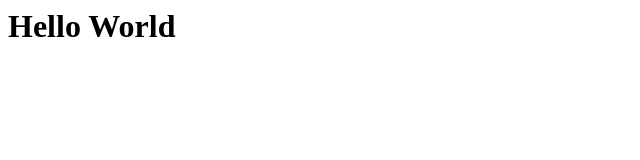
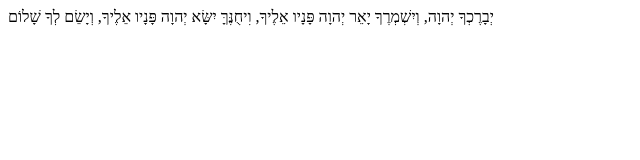
Before and after one commit to msokol98/msokol98.github.io, a plain HTML site: page index.html in a window 1280 px wide. Shown: the whole page, without its empty margins (0-640 px from the left). Drawn offline with Linux system fonts and the light colour scheme.

Commit message:
updated html

```diff
--- a/index.html
+++ b/index.html
@@ -1 +1,5 @@
-<h1>Hello World</h1>
+<div>
+    יְבָרֶכְךָ יְהוָה, וְיִשְׁמְרֶךָ
+    יָאֵר יְהוָה פָּנָיו אֵלֶיךָ, וִיחֻנֶּךָּ
+    יִשָּׂא יְהוָה פָּנָיו אֵלֶיךָ, וְיָשֵׂם לְךָ שָׁלוֹם
+</div>
```
